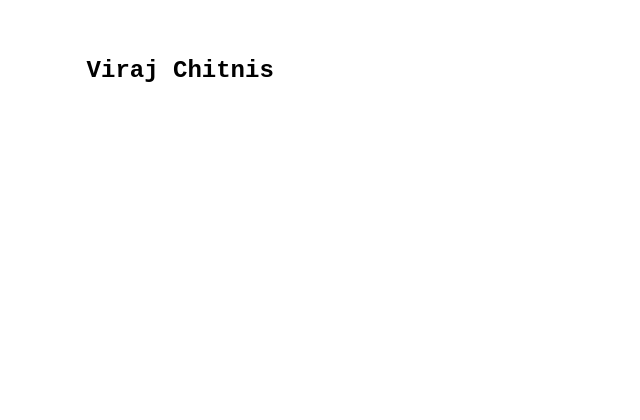
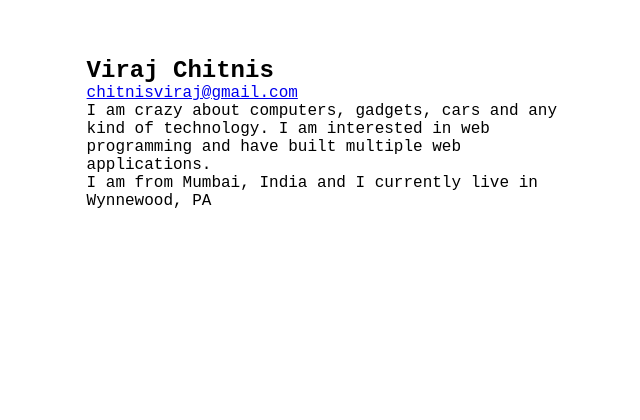
Before and after one commit to virajchitnis/virajchitnis.com, a PHP site: page / in a window 1280 px wide. Shown: the top 420 px of the page, without its empty margins (618-1258 px from the left). Run offline with PHP 8.4, Linux system fonts and the light colour scheme.

Commit message:
Added basic info about myself

```diff
--- a/index.php
+++ b/index.php
@@ -16,6 +16,11 @@
 						<td class="body_table_data_center">
 							<div class="body_table_content">
 								<h2>Viraj Chitnis</h2>
+								<p><a href="mailto:chitnisviraj@gmail.com">chitnisviraj@gmail.com</a></p>
+								<p>I am crazy about computers, gadgets, cars and any kind of technology.
+								I am interested in web programming and have built multiple web applications.</p>
+								<p>I am from Mumbai, India and I currently live in Wynnewood, PA</p>
+								<p></p>
 							</div>
 						</td>
 						<td class="body_table_data_right"></td>
```
